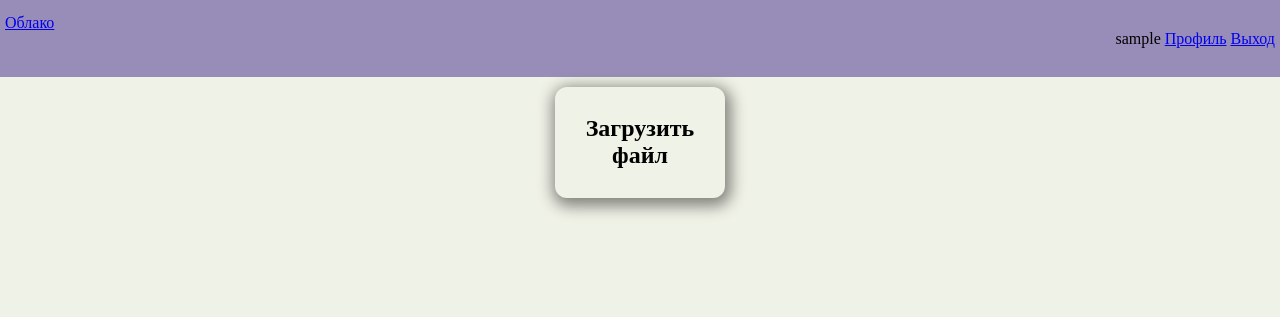
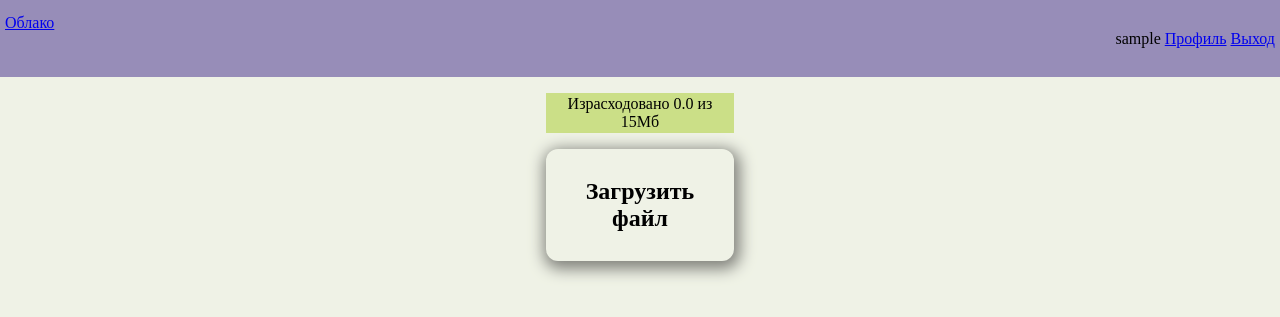
Before and after one commit to guff192/online-drive, a Django app: page /cloud/files/ in a window 1280 px wide. Shown: the top 317 px of the page. Run offline with Django 3.2, Linux system fonts and the light colour scheme; the visitor is signed in with stand-in values (Sample User, id 1); data that the repository does not hold is empty; some libraries are stand-ins or nearby versions.

Commit message:
Created disk space limitation and configured dropzone

```diff
--- a/accounts/static/css/style.css
+++ b/accounts/static/css/style.css
@@ -76,3 +76,14 @@ form input {
 .file {
     text-align: center;
 }
+
+.disk-space {
+    display: block;
+    padding: 1%;
+    text-align: center;
+    background-color: #cbdf87;
+}
+
+.dz-success-message {
+    color: green;
+}
--- a/cloud/templates/cloud/file_list.html
+++ b/cloud/templates/cloud/file_list.html
@@ -5,7 +5,9 @@
 {% endblock %}
 
 {% block content %}
-    <form method="POST" enctype="multipart/form-data" class="dropzone" action="{% url 'upload_file' %}">
+    <p class="disk-space">Израсходовано {{ disk_space_used }} из 15Мб</p>
+
+    <form method="POST" class="dropzone" id="fileform" action="{% url 'upload_file' %}" enctype="multipart/form-data">
         <h2>Загрузить файл</h2>
         {% csrf_token %}
     </form>
@@ -23,4 +25,16 @@
     <script src="https://cdnjs.cloudflare.com/ajax/libs/dropzone/5.9.2/min/dropzone.min.js"
             integrity="sha512-VQQXLthlZQO00P+uEu4mJ4G4OAgqTtKG1hri56kQY1DtdLeIqhKUp9W/lllDDu3uN3SnUNawpW7lBda8+dSi7w=="
             crossorigin="anonymous" referrerpolicy="no-referrer"></script>
+
+    <script type="application/javascript">
+        Dropzone.options.fileform = {
+            parallelUploads: 1,
+            success: function (file, response) {
+                // Do what you want to do with your response
+                // This return statement is necessary to remove progress bar after uploading.
+                file.previewElement.innerHTML += '<p class="dz-success-message">Файл успешно загружен</p>';
+                return file.previewElement.classList.add("dz-success");
+            }
+        };
+    </script>
 {% endblock %}
--- a/cloud/views.py
+++ b/cloud/views.py
@@ -11,12 +11,25 @@ from cloud.forms import CreateFileLinkForm
 from cloud.models import File
 
 
+def disk_space_used(user):
+    user_files = File.objects.filter(owner=user)
+    space_used = 0
+    for f in user_files:
+        space_used += f.file.size
+    return space_used
+
+
 class FileListView(LoginRequiredMixin, ListView):
     model = File
 
     def get_queryset(self):
         queryset = File.objects.filter(owner=self.request.user)
         return queryset
+
+    def get_context_data(self, *, object_list=None, **kwargs):
+        context = super(FileListView, self).get_context_data(object_list=object_list, **kwargs)
+        context['disk_space_used'] = round(disk_space_used(self.request.user) / 10**6, 1)
+        return context
 
 
 class FileDetailView(DetailView):
@@ -71,12 +84,17 @@ def upload_file(request):
     response = HttpResponse()
 
     uploaded_file = request.FILES['file']
+    if (disk_space_used(current_user) + uploaded_file.size) / 10**6 >= 15:
+        response.status_code = 403
+        response.content = 'Лимит допустимого пространства превышен'
+        return response
 
     name, content_type = uploaded_file.name, uploaded_file.content_type
     print(content_type)
     file_type = get_file_type(content_type)
     if not file_type:
         response.status_code = 400
+        response.content = 'Недопустимый формат файла'
         return response
 
     File.objects.create(
@@ -87,6 +105,7 @@ def upload_file(request):
     )
 
     response.status_code = 200
+    response.content = 'Файл успешно загружен'
     return response
 
 
```
